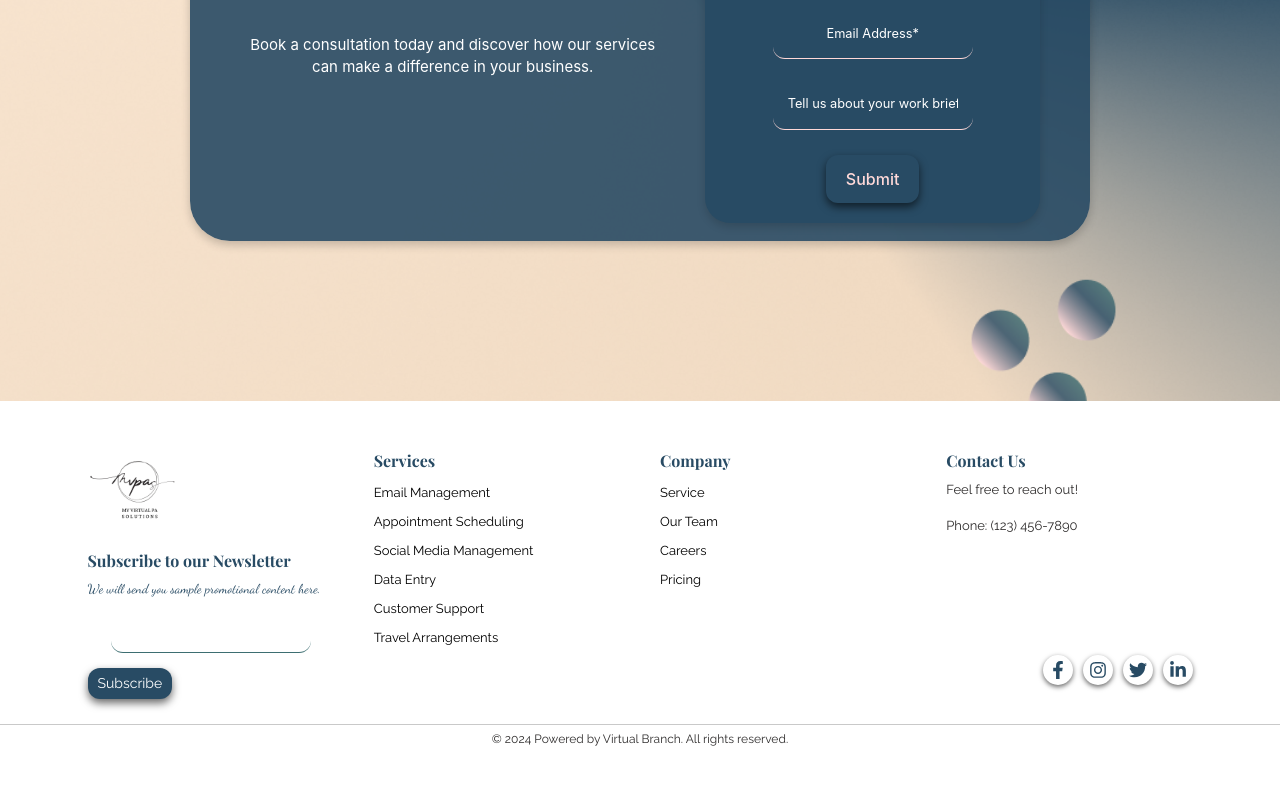
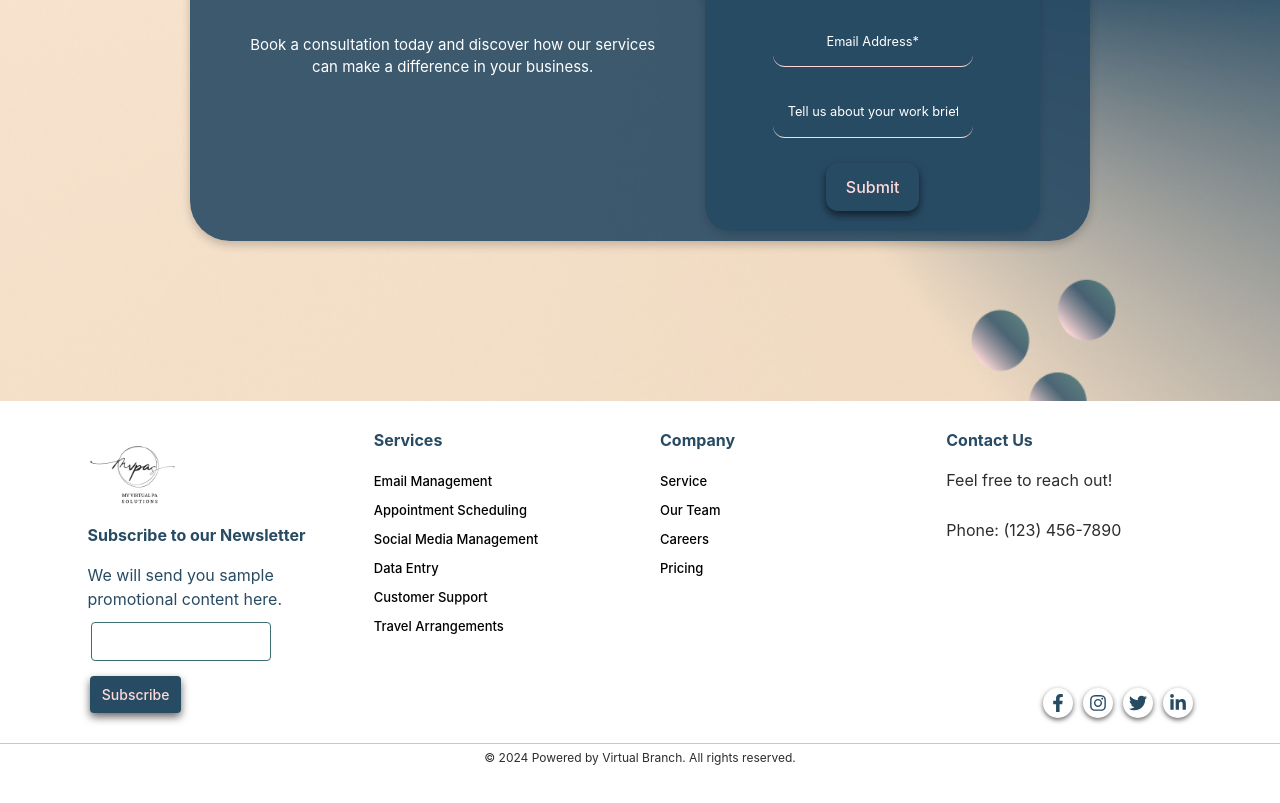
Before and after one commit to Akorfatrace/myvirtualpasolutions, a React (Vite) app: page /contact in a window 1280 px wide. Shown: the part 469-1272 px from the top of the page. Built offline with nearby package versions, Linux system fonts and the light colour scheme; a web font is replaced by a local one.

Commit message:
footer changes

```diff
--- a/Contact.css
+++ b/Contact.css
@@ -126,7 +126,7 @@
   margin-left: auto;
   margin-right: 20px;
   scroll-margin-bottom: 20px;
-  margin-top: -25px; /* Ensures it is aligned at the top of its container */
+  margin-top: -17px; /* Ensures it is aligned at the top of its container */
 }
 .small-card h3 {
   font-size: 20px;
--- a/Footer.css
+++ b/Footer.css
@@ -1,15 +1,10 @@
-@import url("https://fonts.googleapis.com/css2?family=Raleway:wght@400;600&display=swap");
-@import url("https://fonts.googleapis.com/css2?family=Montserrat:wght@400;500;700&display=swap");
-@import url("https://fonts.googleapis.com/css2?family=Dancing+Script:wght@400;500&display=swap");
-@import url("https://fonts.googleapis.com/css2?family=Playfair+Display:wght@400;700&display=swap");
-
+/* Footer base styling */
 .footer {
   background-color: white;
   color: rgb(46, 44, 44);
   padding: 20px 0;
   width: 100%;
   text-align: center;
-  font-family: "Raleway", sans-serif; /* Default font */
 }
 
 .footer-content {
@@ -27,19 +22,26 @@
   padding: 10px;
   box-sizing: border-box;
   margin: 0;
+  display: flex;
+  flex-direction: column;
+  gap: 10px;
 }
 
-.footer-section h3,
+.footer-logo {
+  width: 100px;
+  height: auto;
+  margin-bottom: 10px;
+  margin-top: -25px;
+}
+
 .footer-section h4 {
-  font-family: "Playfair Display", serif;
   font-weight: 700;
-  margin-bottom: 10px;
+  margin-top: -20px;
   font-size: 16px;
   color: #284b64;
 }
 
 .promotional-text {
-  font-family: "Dancing Script", cursive !important;
   font-size: 16px;
   color: #284b64;
 }
@@ -62,39 +64,60 @@
   transition: color 0.3s;
   font-size: 13px;
 }
-.footer-section p {
-  font-family: "Raleway", sans-serif;
-  font-size: 13px;
-}
 
 .footer-links a:hover {
   color: #6772e5;
 }
 
+.newsletter-container {
+  display: flex;
+  flex-direction: column; /* Stacked vertically */
+  align-items: center;
+  gap: 10px;
+}
+
+.newsletter-container {
+  display: flex;
+  flex-direction: column; /* Stack elements vertically */
+  align-items: center;
+  gap: 1px; /* Space between the elements */
+  margin-top: 0; /* Remove any top margin */
+}
+
 .newsletter {
   display: flex;
-  flex-direction: column;
-  align-items: flex-start;
-  margin-top: 10px;
+  flex-direction: column; /* Stack the input and button vertically */
+  align-items: center;
+  gap: 10px; /* Space between input and button */
+}
+
+.promotional-text {
+  font-size: 16px;
+  color: #284b64;
+  margin-bottom: 0; /* Remove bottom margin */
 }
 
 .newsletter-input {
-  padding: 5px;
+  padding: 8px;
   font-size: 14px;
-  margin-top: 5px;
-  width: 100%;
-  max-width: 200px;
-  border-color: #3d6e71;
+  width: 180px;
+  border: 1px solid #3d6e71;
+  border-radius: 4px;
+  color: #333;
+  margin-left: -60px; /* Ensure no space above input */
 }
 
 .subscribe-button {
-  padding: 5px 10px;
+  padding: 8px 12px;
   background-color: #284b64;
-  color: white;
+  color: #ffd9d8;
   border: none;
   cursor: pointer;
   font-size: 14px;
-  margin-top: 5px;
+  border-radius: 4px;
+  text-align: center;
+  margin-left: -150px;
+  margin-top: -5px;
 }
 
 .subscribe-button:hover {
@@ -140,10 +163,3 @@
   background: rgba(128, 128, 128, 0.5);
   margin: 5px 0;
 }
-
-.footer-logo {
-  width: 100px;
-  height: auto;
-  margin-bottom: 10px;
-  margin-top: -10px;
-}
--- a/Footer.jsx
+++ b/Footer.jsx
@@ -19,6 +19,7 @@ const Footer = () => {
             className="footer-logo"
           />
           <h4>Subscribe to our Newsletter</h4>
+          <div className="newsletter-container">
             <p className="promotional-text">
               We will send you sample promotional content here.
             </p>
@@ -29,6 +30,7 @@ const Footer = () => {
                 className="newsletter-input"
               />
               <button className="subscribe-button">Subscribe</button>
+            </div>
           </div>
         </div>
 
@@ -62,7 +64,7 @@ const Footer = () => {
           <h4>Company</h4>
           <ul className="footer-links">
             <li>
-              <a href="#Service">Service</a>
+              <a href="#service">Service</a>
             </li>
             <li>
               <a href="#team">Our Team</a>
@@ -71,7 +73,7 @@ const Footer = () => {
               <a href="#careers">Careers</a>
             </li>
             <li>
-              <a href="#blog">Pricing</a>
+              <a href="#pricing">Pricing</a>
             </li>
           </ul>
         </div>
```
Lines whose indentation alone changed are shown as unchanged.
